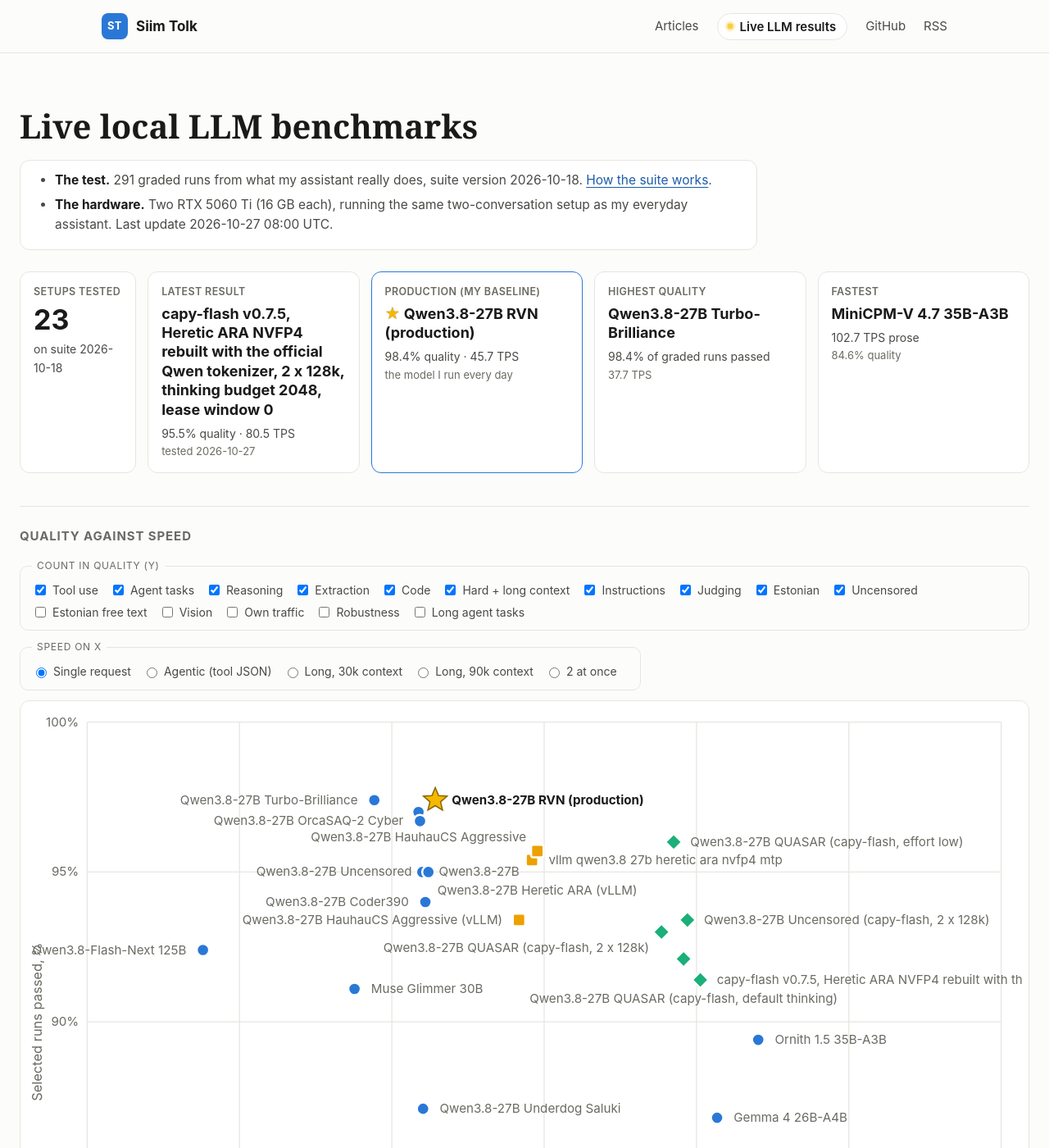
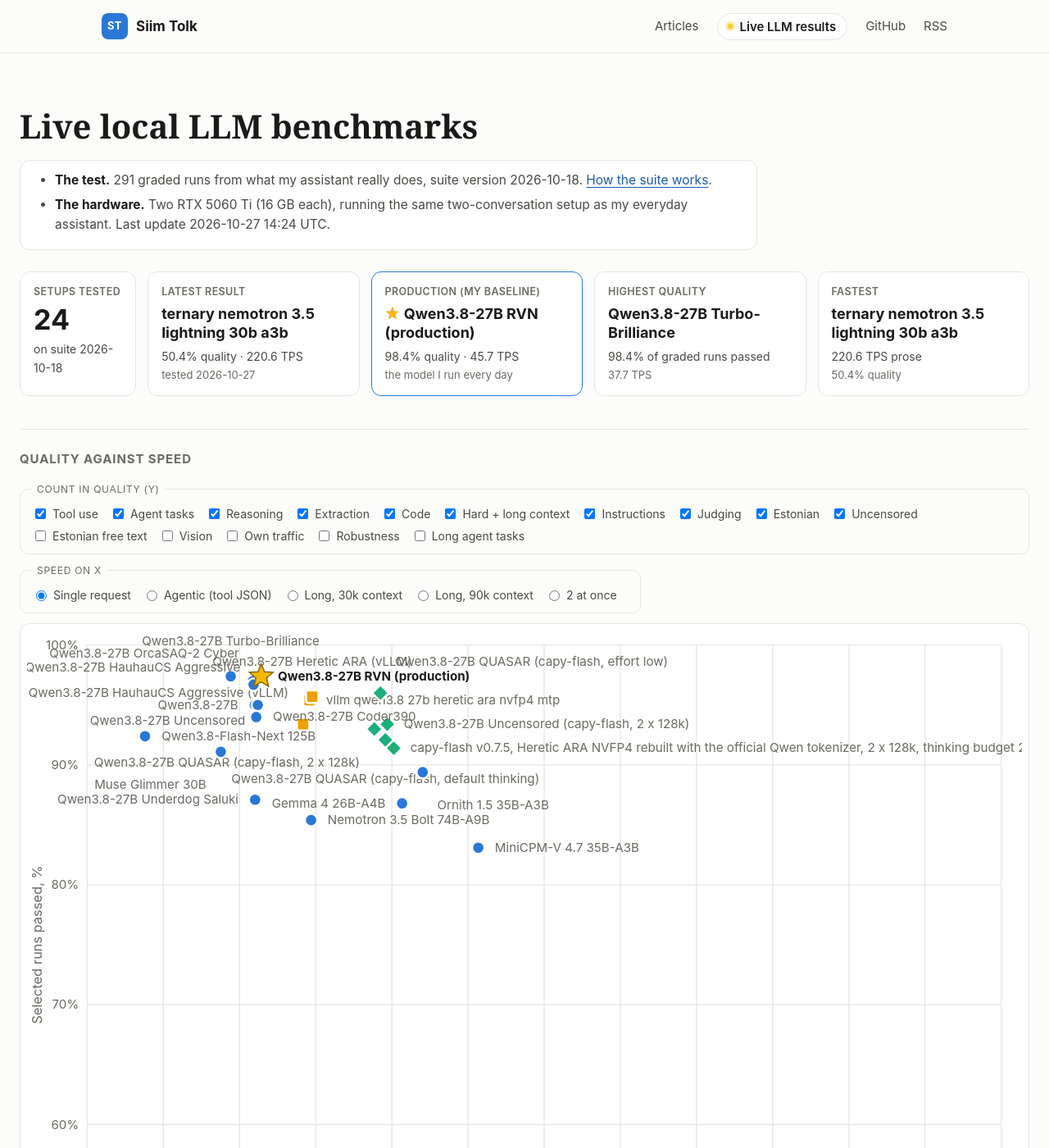
Before and after one commit to siimtolk/siimtolk.github.io, a Jekyll site: the page built from results/index.html, in a window 1280 px wide and 1400 px high. Shown: the whole window at 82% size. Built offline with Jekyll 4.4.1, drawn with Linux system fonts in a browser that asks for light colours; some of the changed lines change nothing that is shown; some of the changed text lies outside the part shown.

Commit message:
Live results: ternary nemotron 3.5 lightning 30b a3b, 24 setups on suite 2026-10-18

```diff
--- a/_data/results.json
+++ b/_data/results.json
@@ -1,10 +1,83 @@
 {
- "generated": "2026-10-27 08:00 UTC",
+ "generated": "2026-10-27 14:24 UTC",
  "suite": "2026-10-18",
  "graded_cases": 291,
  "older_suite_runs": 0,
  "production": "qwen3.8-27b-rvn_iq4xs_2gpu_128k_suite2026-10-18_b11707",
  "models": [
+  {
+   "key": "ternary-nemotron-3.5-lightning-30b-a3b_lightning_nospec_2gpu_128k",
+   "label": "ternary-nemotron-3.5-lightning-30b-a3b_lightning_nospec_2gpu_128k",
+   "url": "https://huggingface.co/boro64/Ternary-Nemotron-3.5-Lightning-30B-A3B-GGUF",
+   "name": "ternary nemotron 3.5 lightning 30b a3b",
+   "short": "ternary nemotron 3.5 lightning 30b a3b",
+   "title": "ternary nemotron 3.5 lightning 30b a3b",
+   "backend": "llama.cpp",
+   "traits": "",
+   "kind": "other",
+   "detail": "no drafting · 2 GPUs · 128k context",
+   "sections": {
+    "tools": [
+     22,
+     42
+    ],
+    "agent": [
+     8,
+     48
+    ],
+    "reason": [
+     27,
+     30
+    ],
+    "extract": [
+     9,
+     15
+    ],
+    "code": [
+     8,
+     24
+    ],
+    "hard": [
+     21,
+     48
+    ],
+    "instruct": [
+     11,
+     21
+    ],
+    "judge": [
+     18,
+     18
+    ]
+   },
+   "date": "2026-10-27",
+   "started": "2026-10-27 14:41:52",
+   "production": false,
+   "graded": [
+    124,
+    246
+   ],
+   "pct": 50.4,
+   "estonian": [
+    6,
+    45
+   ],
+   "uncensored": null,
+   "nothink": null,
+   "extra": {},
+   "own_traffic": null,
+   "own_traffic_parts": {},
+   "section_versions": {},
+   "minutes": 74.8,
+   "prose": 220.6,
+   "tool_json": 220.2,
+   "prompt_30k": 5619.8,
+   "parallel": 266.8,
+   "followup_ttft": 0.31,
+   "decode_30k": 157.6,
+   "decode_90k": 100.7,
+   "latest": true
+  },
   {
    "key": "exp-20261027-capy-heretic-ara-retry",
    "label": "exp-20261027-capy-heretic-ara-retry",
@@ -70,6 +143,10 @@
     123,
     141
    ],
+   "extra": {},
+   "own_traffic": null,
+   "own_traffic_parts": {},
+   "section_versions": {},
    "minutes": 49.8,
    "prose": 80.5,
    "tool_json": 113.4,
@@ -145,6 +222,10 @@
     110,
     141
    ],
+   "extra": {},
+   "own_traffic": null,
+   "own_traffic_parts": {},
+   "section_versions": {},
    "minutes": 58.9,
    "prose": 58.4,
    "tool_json": 88.6,
@@ -220,6 +301,10 @@
     122,
     141
    ],
+   "extra": {},
+   "own_traffic": null,
+   "own_traffic_parts": {},
+   "section_versions": {},
    "minutes": 50.5,
    "prose": 78.8,
    "tool_json": 103.9,
@@ -295,6 +380,10 @@
     123,
     141
    ],
+   "extra": {},
+   "own_traffic": null,
+   "own_traffic_parts": {},
+   "section_versions": {},
    "minutes": 47.9,
    "prose": 75.4,
    "tool_json": 118.6,
@@ -370,6 +459,10 @@
     110,
     141
    ],
+   "extra": {},
+   "own_traffic": null,
+   "own_traffic_parts": {},
+   "section_versions": {},
    "minutes": 61.5,
    "prose": 44.0,
    "tool_json": 67.0,
@@ -445,6 +538,10 @@
     114,
     141
    ],
+   "extra": {},
+   "own_traffic": null,
+   "own_traffic_parts": {},
+   "section_versions": {},
    "minutes": 267.8,
    "prose": 15.2,
    "tool_json": 18.3,
@@ -520,6 +617,10 @@
     120,
     141
    ],
+   "extra": {},
+   "own_traffic": null,
+   "own_traffic_parts": {},
+   "section_versions": {},
    "minutes": 39.3,
    "prose": 77.0,
    "tool_json": 121.5,
@@ -595,6 +696,10 @@
     117,
     141
    ],
+   "extra": {},
+   "own_traffic": null,
+   "own_traffic_parts": {},
+   "section_versions": {},
    "minutes": 59.0,
    "prose": 78.3,
    "tool_json": 120.0,
@@ -670,6 +775,10 @@
     118,
     141
    ],
+   "extra": {},
+   "own_traffic": null,
+   "own_traffic_parts": {},
+   "section_versions": {},
    "minutes": 66.0,
    "prose": 37.7,
    "tool_json": 53.1,
@@ -745,6 +854,10 @@
     117,
     141
    ],
+   "extra": {},
+   "own_traffic": null,
+   "own_traffic_parts": {},
+   "section_versions": {},
    "minutes": 65.4,
    "prose": 56.7,
    "tool_json": 90.2,
@@ -820,6 +933,10 @@
     80,
     141
    ],
+   "extra": {},
+   "own_traffic": null,
+   "own_traffic_parts": {},
+   "section_versions": {},
    "minutes": 96.8,
    "prose": 65.6,
    "tool_json": 107.4,
@@ -895,6 +1012,10 @@
     117,
     141
    ],
+   "extra": {},
+   "own_traffic": null,
+   "own_traffic_parts": {},
+   "section_versions": {},
    "minutes": 55.5,
    "prose": 44.8,
    "tool_json": 64.3,
@@ -970,6 +1091,10 @@
     117,
     141
    ],
+   "extra": {},
+   "own_traffic": null,
+   "own_traffic_parts": {},
+   "section_versions": {},
    "minutes": 57.5,
    "prose": 43.5,
    "tool_json": 65.0,
@@ -1045,6 +1170,10 @@
     91,
     141
    ],
+   "extra": {},
+   "own_traffic": null,
+   "own_traffic_parts": {},
+   "section_versions": {},
    "minutes": 45.7,
    "prose": 58.8,
    "tool_json": 60.1,
@@ -1120,6 +1249,10 @@
     115,
     141
    ],
+   "extra": {},
+   "own_traffic": null,
+   "own_traffic_parts": {},
+   "section_versions": {},
    "minutes": 53.0,
    "prose": 59.1,
    "tool_json": 89.1,
@@ -1195,6 +1328,10 @@
     107,
     141
    ],
+   "extra": {},
+   "own_traffic": null,
+   "own_traffic_parts": {},
+   "section_versions": {},
    "minutes": 52.2,
    "prose": 88.1,
    "tool_json": 117.3,
@@ -1270,6 +1407,10 @@
     112,
     141
    ],
+   "extra": {},
+   "own_traffic": null,
+   "own_traffic_parts": {},
+   "section_versions": {},
    "minutes": 54.8,
    "prose": 43.7,
    "tool_json": 67.3,
@@ -1345,6 +1486,10 @@
     133,
     141
    ],
+   "extra": {},
+   "own_traffic": null,
+   "own_traffic_parts": {},
+   "section_versions": {},
    "minutes": 40.2,
    "prose": 35.1,
    "tool_json": 108.1,
@@ -1420,6 +1565,10 @@
     118,
     141
    ],
+   "extra": {},
+   "own_traffic": null,
+   "own_traffic_parts": {},
+   "section_versions": {},
    "minutes": 112.8,
    "prose": 82.7,
    "tool_json": 106.6,
@@ -1495,6 +1644,10 @@
     119,
     141
    ],
+   "extra": {},
+   "own_traffic": null,
+   "own_traffic_parts": {},
+   "section_versions": {},
    "minutes": 40.9,
    "prose": 102.7,
    "tool_json": 103.1,
@@ -1570,6 +1723,10 @@
     96,
     141
    ],
+   "extra": {},
+   "own_traffic": null,
+   "own_traffic_parts": {},
+   "section_versions": {},
    "minutes": 78.5,
    "prose": 44.1,
    "tool_json": 69.3,
@@ -1645,6 +1802,10 @@
     113,
     141
    ],
+   "extra": {},
+   "own_traffic": null,
+   "own_traffic_parts": {},
+   "section_versions": {},
    "minutes": 61.1,
    "prose": 45.7,
    "tool_json": 65.3,
@@ -1720,6 +1881,10 @@
     115,
     141
    ],
+   "extra": {},
+   "own_traffic": null,
+   "own_traffic_parts": {},
+   "section_versions": {},
    "minutes": 54.3,
    "prose": 44.4,
    "tool_json": 68.0,
@@ -1795,6 +1960,10 @@
     116,
     141
    ],
+   "extra": {},
+   "own_traffic": null,
+   "own_traffic_parts": {},
+   "section_versions": {},
    "minutes": 80.9,
    "prose": 43.4,
    "tool_json": 64.4,
@@ -1870,6 +2039,10 @@
     131,
     141
    ],
+   "extra": {},
+   "own_traffic": null,
+   "own_traffic_parts": {},
+   "section_versions": {},
    "minutes": 39.6,
    "prose": 36.1,
    "tool_json": 114.8,
@@ -1945,6 +2118,10 @@
     111,
     141
    ],
+   "extra": {},
+   "own_traffic": null,
+   "own_traffic_parts": {},
+   "section_versions": {},
    "minutes": 49.3,
    "prose": 44.2,
    "tool_json": 65.6,
@@ -2020,6 +2197,10 @@
     126,
     141
    ],
+   "extra": {},
+   "own_traffic": null,
+   "own_traffic_parts": {},
+   "section_versions": {},
    "minutes": 37.3,
    "prose": 99.9,
    "tool_json": 102.2,
@@ -2095,6 +2276,10 @@
     109,
     141
    ],
+   "extra": {},
+   "own_traffic": null,
+   "own_traffic_parts": {},
+   "section_versions": {},
    "minutes": 51.6,
    "prose": 87.5,
    "tool_json": 113.0,
```
